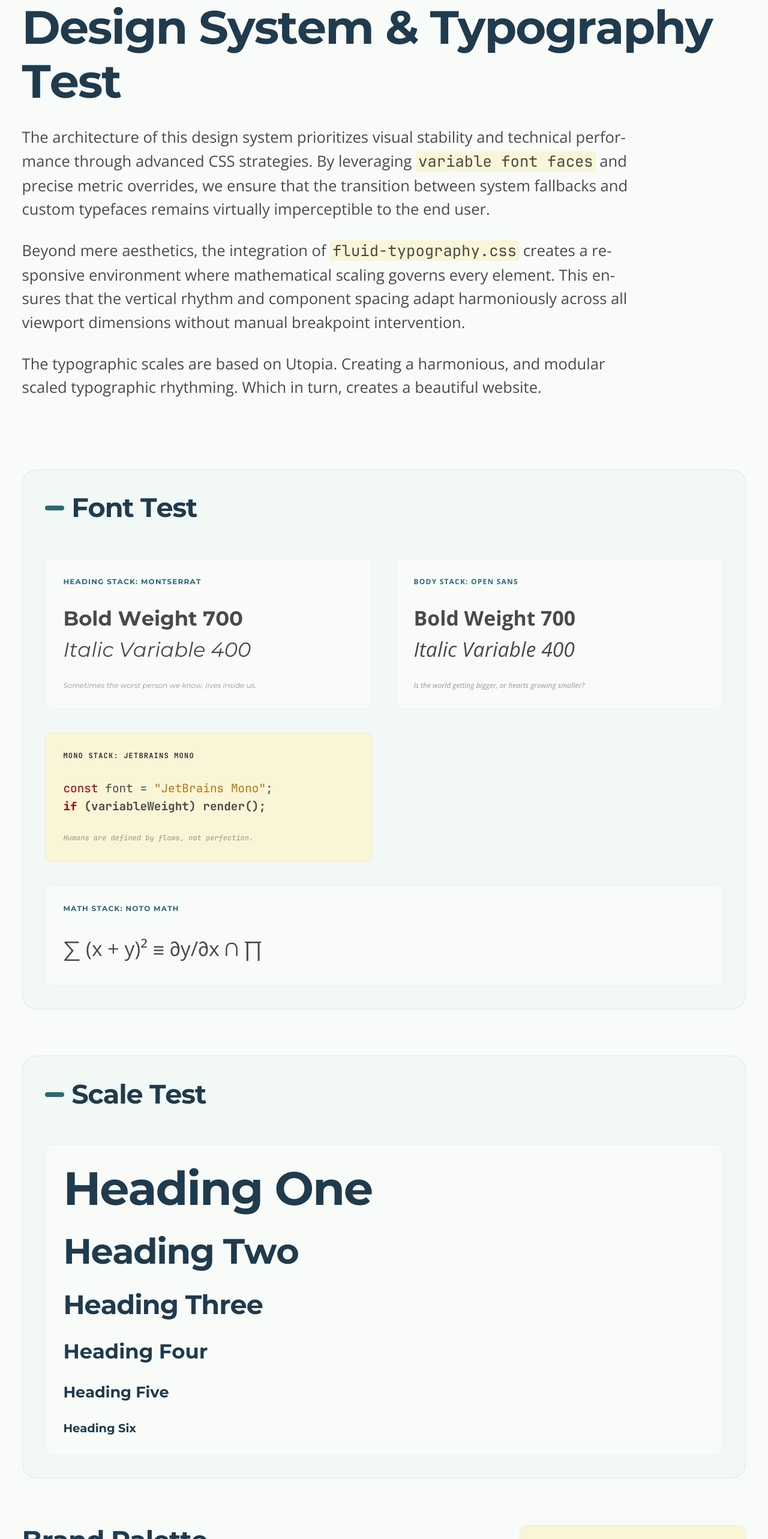
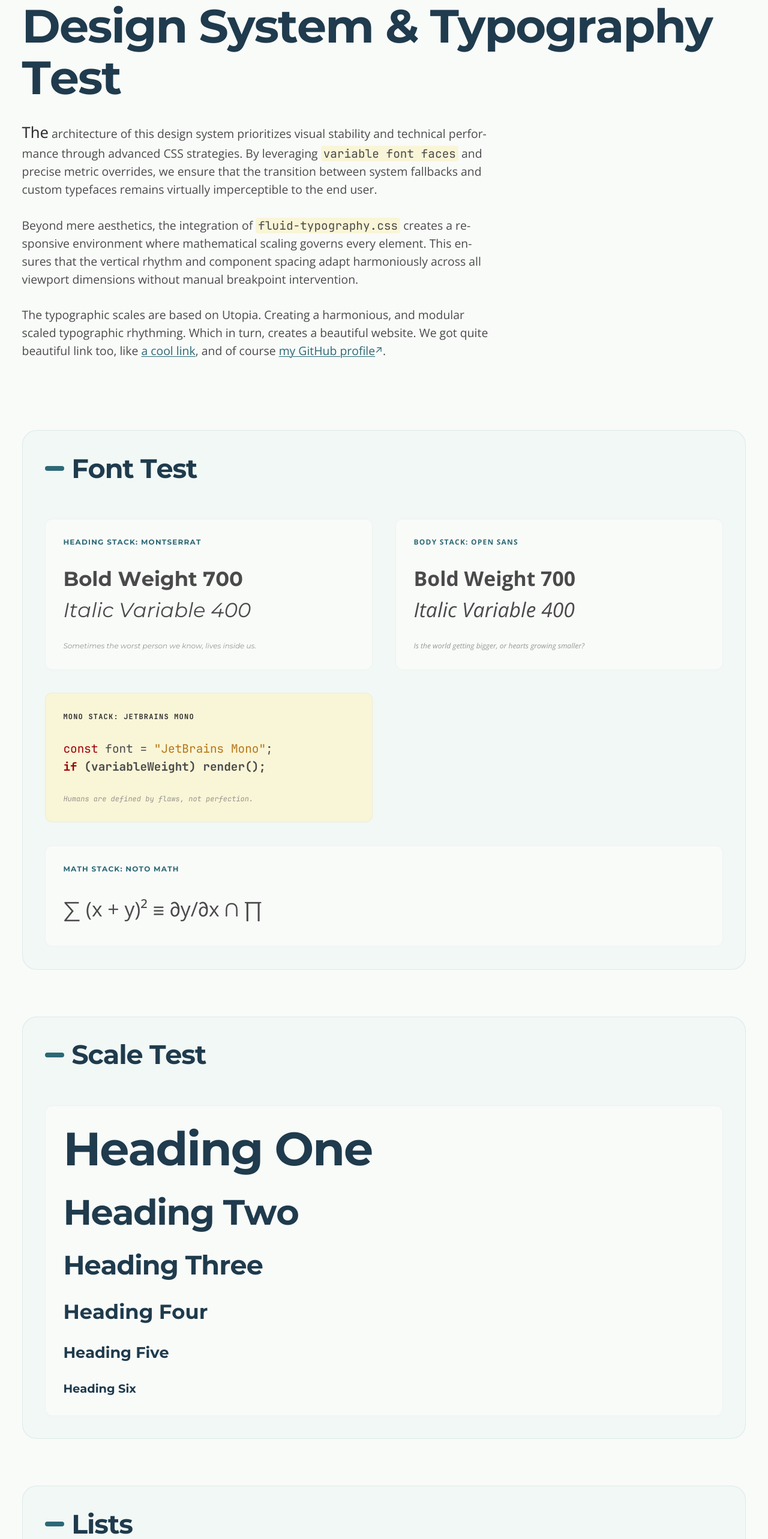
Before and after one commit to thedevmystic/thedevmystic.github.io, a Next.js app: page / in a window 1280 px wide. Shown: the part 234-2800 px from the top of the page at 60% size. Built offline with nearby package versions, Linux system fonts and the light colour scheme.

Commit message:
Addition: Updated test website

```diff
--- a/src/app/page.tsx
+++ b/src/app/page.tsx
@@ -18,17 +18,17 @@ export default function Home() {
         </header>
 
         <section className="py-lg flow">
-          <h1 className="text-4xl font-heading font-bold tracking-tight text-heading leading-tight">
+	  <h1>
               Design System & Typography Test
           </h1>
-          <p className="text-lg text-paragraph leading-normal">
-            The architecture of this design system prioritizes visual stability and technical performance through advanced CSS strategies. By leveraging <span className="font-mono bg-code px-1 rounded">variable font faces</span> and precise metric overrides, we ensure that the transition between system fallbacks and custom typefaces remains virtually imperceptible to the end user.
+	  <p>
+            <span className="lead">The</span> architecture of this design system prioritizes visual stability and technical performance through advanced CSS strategies. By leveraging <span className="font-mono bg-code px-1 rounded">variable font faces</span> and precise metric overrides, we ensure that the transition between system fallbacks and custom typefaces remains virtually imperceptible to the end user.
           </p>
-          <p className="text-lg text-paragraph leading-normal">
+	  <p>
             Beyond mere aesthetics, the integration of <span className="font-mono bg-code px-1 rounded">fluid-typography.css</span> creates a responsive environment where mathematical scaling governs every element. This ensures that the vertical rhythm and component spacing adapt harmoniously across all viewport dimensions without manual breakpoint intervention.
           </p>
-          <p className="text-lg text-paragraph leading-normal">
-	    The typographic scales are based on Utopia. Creating a harmonious, and modular scaled typographic rhythming. Which in turn, creates a beautiful website.
+	  <p>
+	    The typographic scales are based on Utopia. Creating a harmonious, and modular scaled typographic rhythming. Which in turn, creates a beautiful website. We got quite beautiful link too, like <a href="#">a cool link</a>, and of course <a href="https://github.com/thedevmystic" target="_blank">my GitHub profile</a>.
           </p>
         </section>
 
@@ -94,6 +94,45 @@ export default function Home() {
 	  </div>
 	</section>
 
+        <section className="bg-feature rounded-3xl p-md-lg border border-accent/10 flow">
+          <div className="flex items-center gap-3 mb-md">
+            <div className="h-2 w-8 bg-accent rounded-full" />
+            <h2 className="text-2xl font-heading font-bold text-heading">Lists</h2>
+          </div>
+
+          <div className="p-md bg-base rounded-xl border border-accent/5 flow">
+	    <ol>
+	      <li>Item 1</li>
+	      <li>Item 2</li>
+	      <li>Item 3</li>
+	      <li>Item 4</li>
+	      <li>Item 5</li>
+	        <ol>
+		  <li>Item 6</li>
+		  <li>Item 7</li>
+		  <li>Item 8</li>
+		  <li>Item 9</li>
+		  <li>Item 10</li>
+		</ol>
+	    </ol>
+
+	    <ul>
+	      <li>Item 1</li>
+	      <li>Item 2</li>
+	      <li>Item 3</li>
+	      <li>Item 4</li>
+	      <li>Item 5</li>
+	        <ul>
+		  <li>Item 6</li>
+		  <li>Item 7</li>
+		  <li>Item 8</li>
+		  <li>Item 9</li>
+		  <li>Item 10</li>
+		</ul>
+	    </ul>
+	  </div>
+	</section>
+
         <div className="grid-main">
           <section className="col-span-12 lg:col-span-8 flow">
             <h2 className="text-2xl font-bold text-heading">Brand Palette</h2>
```
